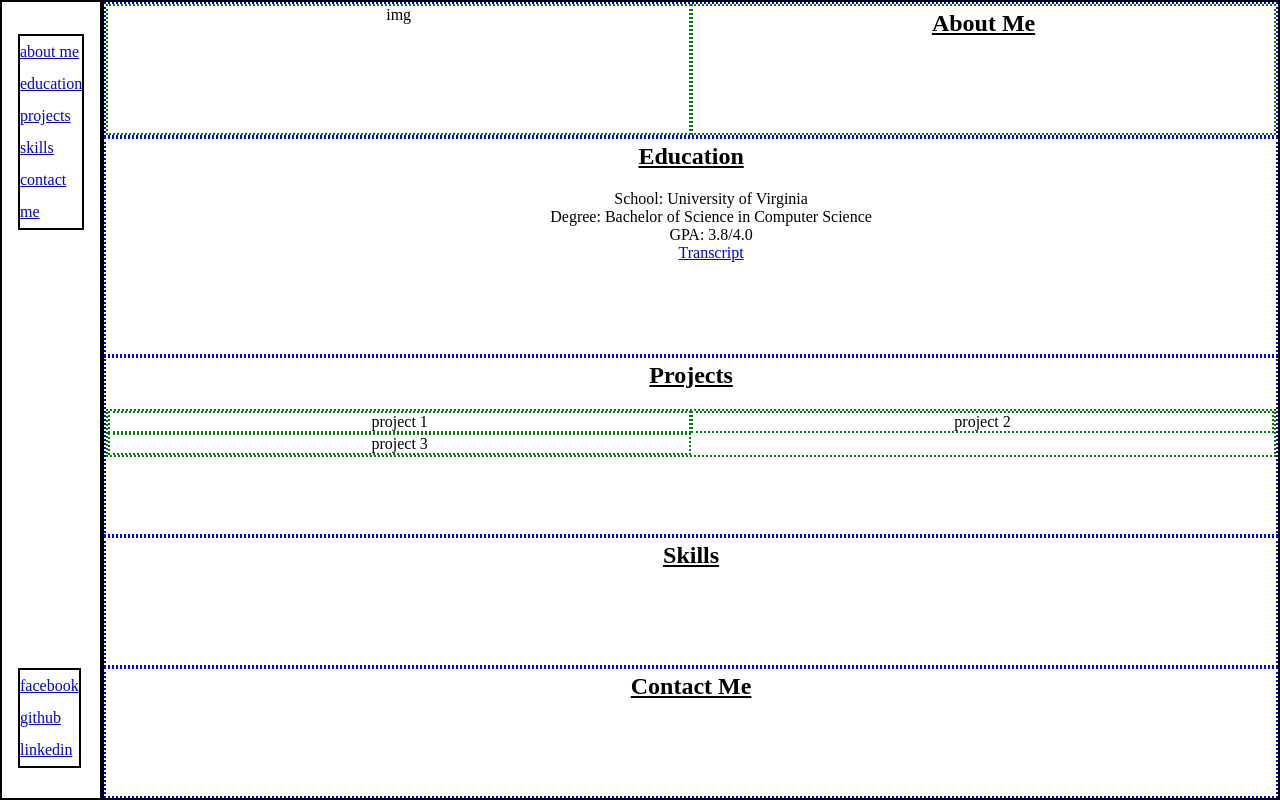
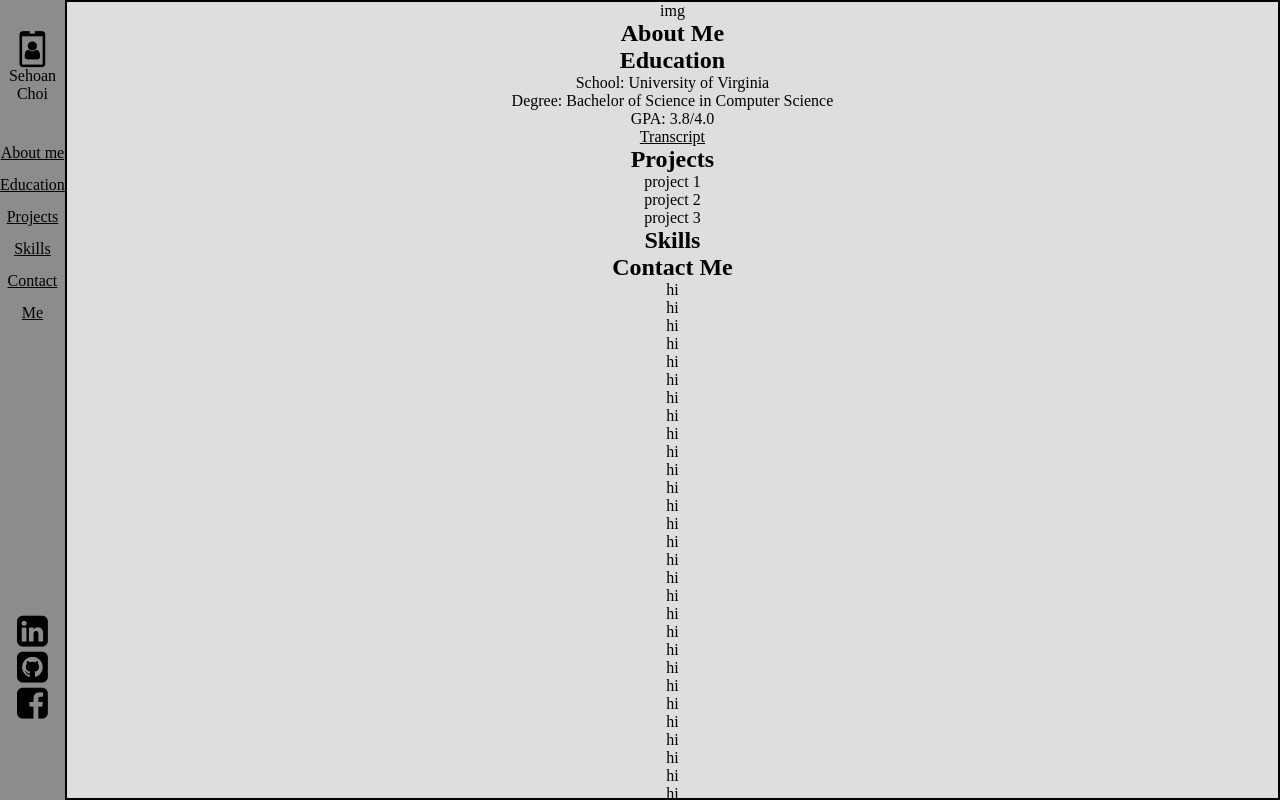
Before and after one commit to chltpghks333/chltpghks333.github.io, a plain HTML site: page index.html in a window 1280 px wide. Drawn offline with Linux system fonts and the light colour scheme.

Commit message:
fixed the layout

```diff
--- a/index.html
+++ b/index.html
@@ -4,24 +4,32 @@
         <meta charset="utf-8">
         <title>Swan's Portfolio</title>
         <link href="styles/index.css" rel="stylesheet"/>
+        <link rel="stylesheet" href="https://cdnjs.cloudflare.com/ajax/libs/font-awesome/4.7.0/css/font-awesome.min.css">
     </head>
     <body>
-        <div class="wrapper">
-            <!-- side nav bar -->
-            <nav class="side-nav">
+        <div class="container">
+            <!--side nav bar -->
+            <div class="navbar">
+                <!--iconic logo with my name-->
+                <div class="header-logo">
+                    <div><i class="fa fa-id-badge" style="font-size:36px"></i></div>
+                    <p>Sehoan Choi</p>
+                </div>
+                <!--navigation menu-->
                 <ul class="nav-menu">
-                    <li><a href="#about">about me</a></li>
-                    <li><a href="#education">education</a></li>
-                    <li><a href="#projects">projects</a></li>
-                    <li><a href="#skills">skills</a></li>
-                    <li><a href="#contact">contact me</a></li>
+                    <li><a id="nav-about" href="#about">About me</a></li>
+                    <li><a id="nav-edu" href="#edu">Education</a></li>
+                    <li><a id="nav-proj" href="#proj">Projects</a></li>
+                    <li><a id="nav-skill" href="#skill">Skills</a></li>
+                    <li><a id="nav-contact" href="#contact">Contact Me</a></li>
                 </ul>
+                <!--social links start here    -->
                 <ul class="social-links">
-                    <li><a href="#">facebook</a></li>
-                    <li><a href="#">github</a></li>
-                    <li><a href="#">linkedin</a></li>
+                    <li><a id="linkedin" href="#"><i class="fa fa-linkedin-square" style="font-size:36px"></i></a></li>
+                    <li><a id="github" href="#"><i class="fa fa-github-square" style="font-size:36px"></i></a></li>
+                    <li><a id="facebook" href="#"><i class="fa fa-facebook-square" style="font-size:36px"></i></a></li>
                 </ul>
-            </nav>
+            </div>
             <!-- main page -->
             <div class="main">
                 <section id="about">
@@ -61,6 +69,58 @@
                 </section>
                 <section id="contact">
                     <h2 class="section-title"> Contact Me </h2>
+                    <p> hi</p>
+                    <p> hi</p>
+                    <p> hi</p>
+                    <p> hi</p>
+                    <p> hi</p>
+                    <p> hi</p>
+                    <p> hi</p>
+                    <p> hi</p>
+                    <p> hi</p>
+                    <p> hi</p>
+                    <p> hi</p>
+                    <p> hi</p>
+                    <p> hi</p>
+                    <p> hi</p>
+                    <p> hi</p>
+                    <p> hi</p>
+                    <p> hi</p>
+                    <p> hi</p>
+                    <p> hi</p>
+                    <p> hi</p>
+                    <p> hi</p>
+                    <p> hi</p>
+                    <p> hi</p>
+                    <p> hi</p>
+                    <p> hi</p>
+                    <p> hi</p>
+                    <p> hi</p>
+                    <p> hi</p>
+                    <p> hi</p>
+                    <p> hi</p>
+                    <p> hi</p>
+                    <p> hi</p>
+                    <p> hi</p>
+                    <p> hi</p>
+                    <p> hi</p>
+                    <p> hi</p>
+                    <p> hi</p>
+                    <p> hi</p>
+                    <p> hi</p>
+                    <p> hi</p>
+                    <p> hi</p>
+                    <p> hi</p>
+                    <p> hi</p>
+                    <p> hi</p>
+                    <p> hi</p>
+                    <p> hi</p>
+                    <p> hi</p>
+                    <p> hi</p>
+                    <p> hi</p>
+                    <p> hi</p>
+                    <p> hi</p>
+                    <p> hi</p>
                 </section>
             </div>
         </div>
--- a/styles/index.css
+++ b/styles/index.css
@@ -1,69 +1,63 @@
-body {
+/*custom variables for colors*/
+:root {
+    --dominant-color: #000000;
+    --accent-color: #8C8C8C;
+    --bg-color: #DEDEDE;
+}
+* {
+    box-sizing: border-box;
     margin: 0;
     padding: 0;
+    text-align: center;
+    color: var(--dominant-color);
 }
-.wrapper {
-    display: grid;
-    height: 100vh;
-    grid-template-columns: 1fr 19fr;
+ul {
+    list-style-type: none;
+    padding: 0;
+}
+body {
+    overflow-y: hidden;
+
 }
 
-.side-nav {
-    border: 2px solid black;
-    grid-column: 1;
-    text-align: center;
-    padding: 1rem;
 
+/*one huge container consisting of two columns (navigation,main)*/
+.container {
+    display: flex;
+    flex-flow: row nowrap;
+    height: 100vh;
 }
-.main {
-    border: 2px solid black;
-    grid-column: 2;
-    text-align: center;
+/*side navigation bar*/
+.navbar {
+    flex-basis: 5vw;
+    background-color: var(--accent-color);
+
     display: grid;
+    grid-template-rows: repeat(12, 1fr);
+    align-items: center;
+}
+.header-logo {
+    grid-row: 1/3;
 }
 .nav-menu {
-    border: 2px solid black;
-    padding: 0;
-    list-style-type: none;
-    text-align: start;
+    grid-row: 3/6;
+}
+.nav-menu li {
     line-height: 2rem;
 }
 .social-links {
+    grid-row: 9/13;
+}
+/*main page containing all the contents*/
+.main {
+    flex-basis: 95vw;
+    overflow-y: auto;
     border: 2px solid black;
-    padding: 0;
-    list-style-type: none;
-    text-align: start;
-    line-height: 2rem;
-    position: absolute;
-    bottom: 1rem;
+    background-color: var(--bg-color);
+
+    display: flex;
+    flex-flow: column nowrap;
 }
-.section-title {
-    text-decoration: underline;
-    margin-top: 0.25rem;
-}
-.main section {
-    border: 2px dotted blue;
-}
-section div {
-    border: 2px dotted green;
-}
-/*about starts here*/
-#about {
-    display: grid;
-    grid-template-columns: 1fr 1fr;
-}
-/*education starts here*/
-#education {
-}
-.edu-background {
-    list-style-type: none;
+section {
 
 }
-/*project starts here*/
-#projects {
-
-}
-.project-list {
-    display: grid;
-    grid-template-columns: 1fr 1fr;
-}
```
